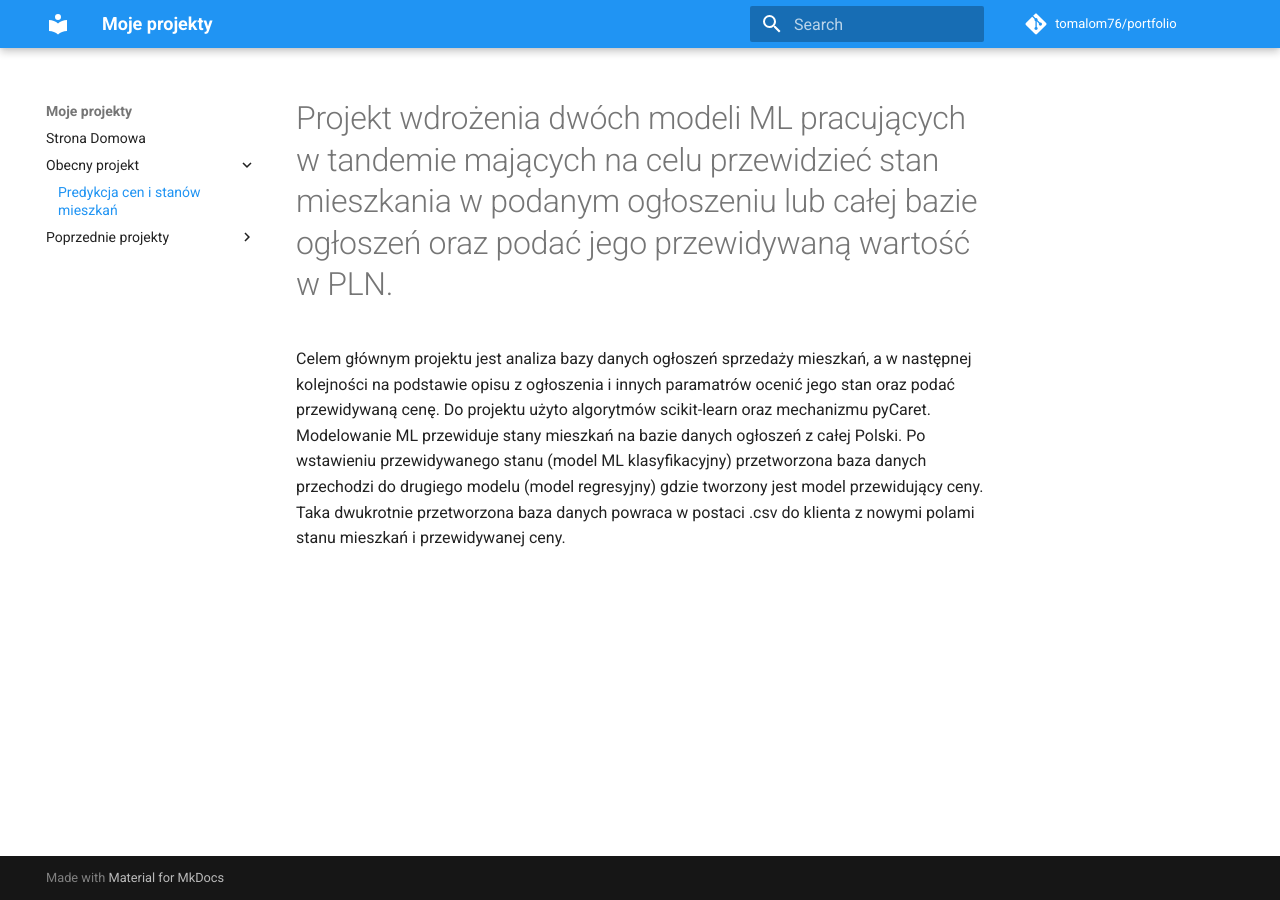
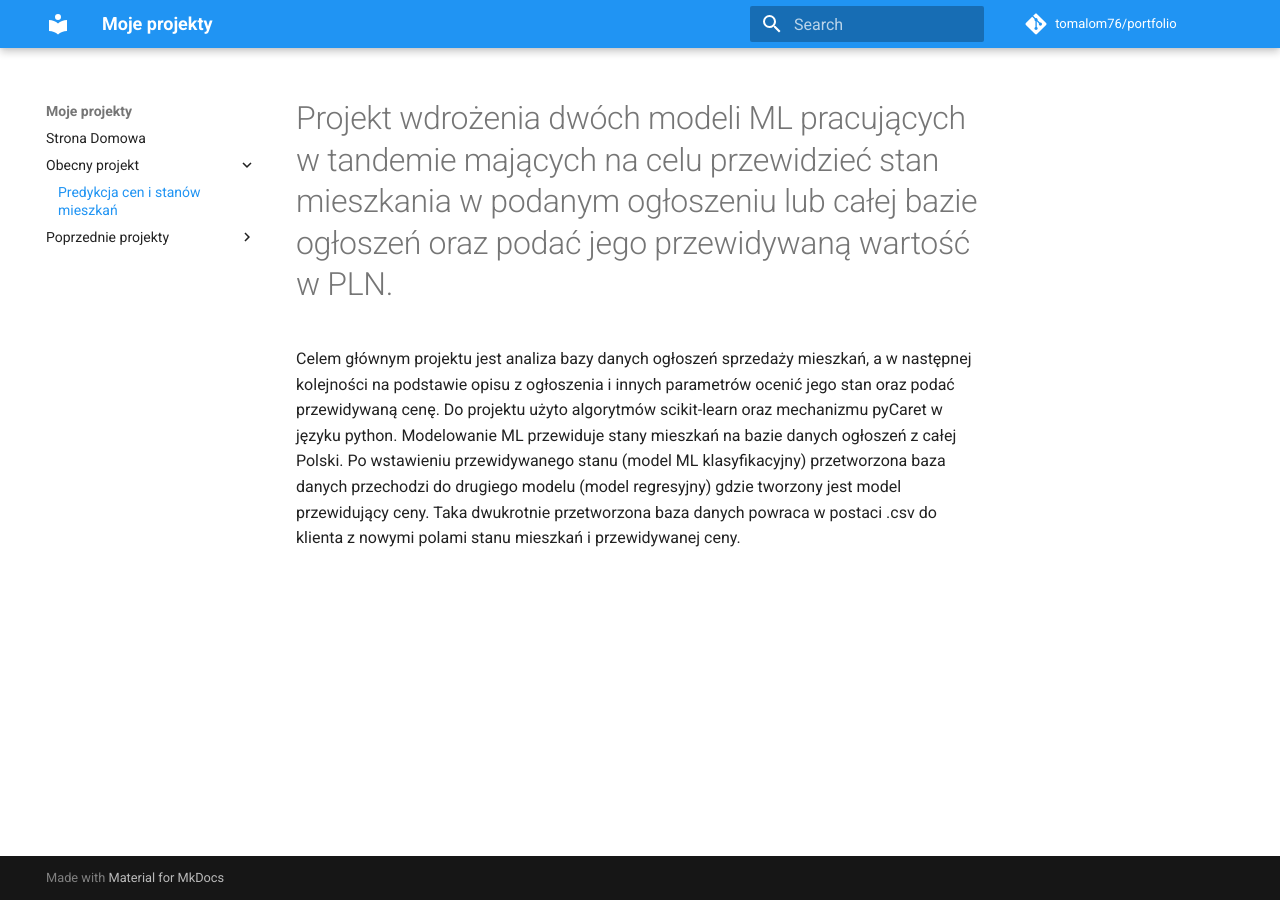
Before and after one commit to Tomalom76/portfolio, an MkDocs documentation site: the page built from docs/Investoro/index.md, in a window 1280 px wide. Built offline with MkDocs 1.6.1 and Material for MkDocs 9.7.7, drawn with Linux system fonts in a browser that asks for light colours; comment, search, counter and statistics services are not loaded.

Commit message:
adding index - investoro

```diff
--- a/docs/Investoro/index.md
+++ b/docs/Investoro/index.md
@@ -2,11 +2,11 @@
 # Projekt wdrożenia dwóch modeli ML pracujących w tandemie mających na celu przewidzieć stan mieszkania w podanym ogłoszeniu lub całej bazie ogłoszeń oraz podać jego przewidywaną wartość w PLN.
 
 Celem głównym projektu jest analiza bazy danych ogłoszeń sprzedaży mieszkań, a w następnej
-kolejności na podstawie opisu z ogłoszenia i innych paramatrów ocenić jego stan oraz podać
+kolejności na podstawie opisu z ogłoszenia i innych parametrów ocenić jego stan oraz podać
 przewidywaną cenę.
-Do projektu użyto algorytmów scikit-learn oraz mechanizmu pyCaret. Modelowanie ML przewiduje
-stany mieszkań na bazie danych ogłoszeń z całej Polski. Po wstawieniu przewidywanego stanu
-(model ML klasyfikacyjny) przetworzona baza danych przechodzi do drugiego modelu (model
-regresyjny) gdzie tworzony jest model przewidujący ceny. Taka dwukrotnie przetworzona
-baza danych powraca w postaci .csv do klienta z nowymi polami stanu mieszkań i przewidywanej
-ceny.
+Do projektu użyto algorytmów scikit-learn oraz mechanizmu pyCaret w języku python. Modelowanie
+ML przewiduje stany mieszkań na bazie danych ogłoszeń z całej Polski.
+Po wstawieniu przewidywanego stanu (model ML klasyfikacyjny) przetworzona baza danych przechodzi
+do drugiego modelu (model regresyjny) gdzie tworzony jest model przewidujący ceny.
+Taka dwukrotnie przetworzona baza danych powraca w postaci .csv do klienta z nowymi polami
+stanu mieszkań i przewidywanej ceny.
```
